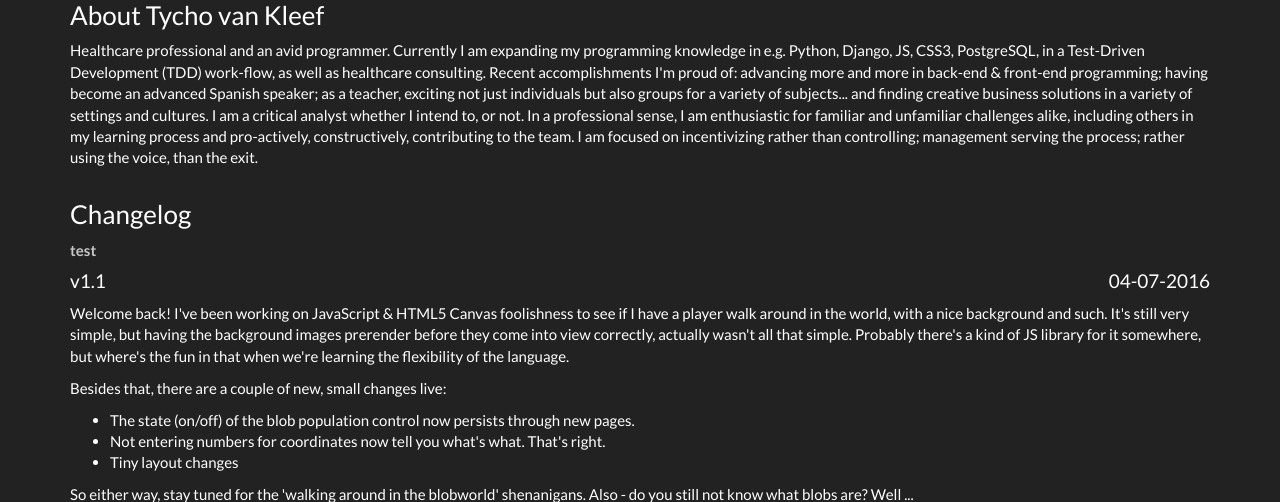
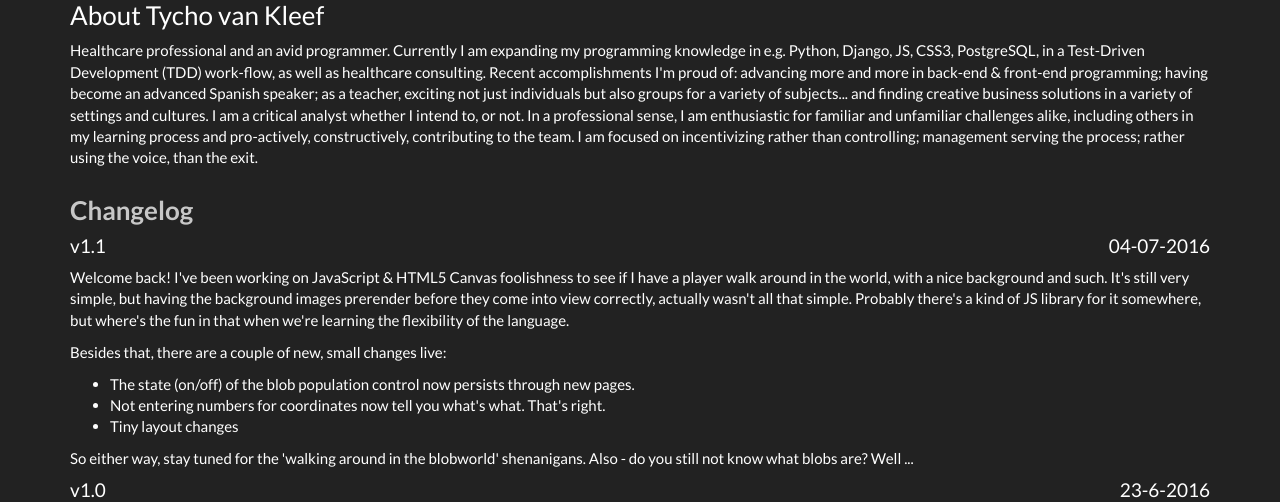
Before and after one commit to tychovk/metamundo, a Django app: page /about/ in a window 1280 px wide. Shown: the part 246-748 px from the top of the page. Run offline with Django 3.2, Linux system fonts and the light colour scheme; some libraries are stand-ins or nearby versions.

Commit message:
some layout changes, merged blob spawning buttons

```diff
--- a/app/static/base.css
+++ b/app/static/base.css
@@ -12,4 +12,20 @@
   font-weight: bold;
   color: #fff; /* IE8 proofing */
   color: rgba(255,255,255,.75);
+    position: relative;
+    padding-top: 15px;
+    border-top: 52px solid transparent;
+    margin-top: -50px;
+    -webkit-background-clip: padding-box;
+    -moz-background-clip: padding;
+    background-clip: padding-box;
 }
+
+.anchor:before  {
+    content: "";
+    position: absolute;
+    top: -25px;
+    left: 0;
+    right: 0;
+    border-top: 1px transparent;
+}
--- a/app/templates/about.html
+++ b/app/templates/about.html
@@ -30,7 +30,7 @@
 
 
         <div class='col-md-12'>
-            <h3 id="changelog">Changelog</h3><span class="anchor">test</span>
+            <h3 id="changelog" class="anchor">Changelog</h3>
                 <div>
                     <h4>v1.1 <span class="pull-right">04-07-2016</span></h4>
 
--- a/app/views.py
+++ b/app/views.py
@@ -47,8 +47,8 @@ def add_blob(request, world_id):
     if request.method == 'POST':
         if request.POST.get('spawn_blob'):
             new_blob = request.POST.get('entered_blob_coords')
-        elif request.POST.get('add_blob_at'):
-            new_blob = request.POST.get('selected_blob_coords')
+            if new_blob is '':
+                new_blob = request.POST.get('selected_blob_coords')
 
         pop_control_value = request.POST.get('override_hidden')
         pop_control = update_session(request, pop_control_value, 'pop_control_override', 'on', 'off')
@@ -67,6 +67,7 @@ def add_blob(request, world_id):
 
         Blob.objects.bulk_create(blobs_query)
         '''
+
         x = None
         y = None
         if new_blob:
--- a/functional_tests/tests.py
+++ b/functional_tests/tests.py
@@ -86,7 +86,6 @@ class MetamundoControler(StaticLiveServerTestCase):
 
         # - Add blob (different colour, which stays activated until esc or the
         #   right-mouse button is clicked) to click-add blobs
-        # self.assertTrue(self.is_element_present(By.ID, "add_blob_at"))
 
         # - Start simulation
         self.assertTrue(self.is_element_present(By.ID, "start_simulation"))
@@ -98,7 +97,7 @@ class MetamundoControler(StaticLiveServerTestCase):
 
         # A status box shows tells us where the blob was placed.
         status_box = self.browser.find_element_by_id("status_box")
-        self.assertIn("New blob was spawned at:", status_box.text)
+        self.assertIn("We have a newcomer!", status_box.text)
 
         # There is a message with all blobs showing now:
         self.assertTrue(self.is_element_present(By.ID, "all_blobs"))
--- a/setup.txt
+++ b/setup.txt
@@ -24,3 +24,6 @@ http://jsfiddle.net/6qkdP/2/
 
 for postgresql:
 sudo -u postgres psql
+
+heroku update tables:
+heroku run python manage.py migrate
```
Also changed, not shown: app/templates/base.html (+0 -30 lines), app/templates/control_panel.html (+5 -10 lines).
